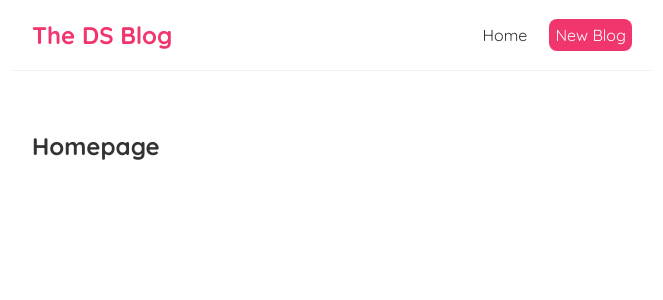
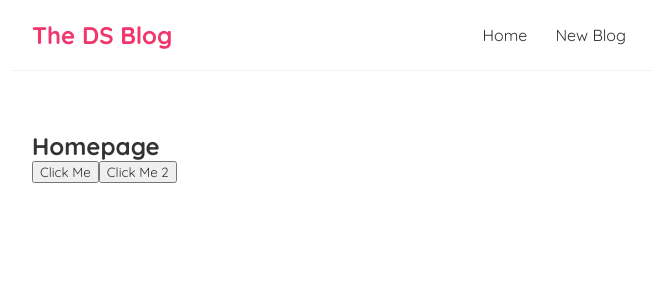
Before and after one commit to SandeeraDS/ds-blog, a React (Create React App) app: page / in a window 1280 px wide. Shown: the top 300 px of the page, without its empty margins (308-971 px from the left). Built offline with nearby package versions, Linux system fonts and the light colour scheme.

Commit message:
Step 3 - click events

```diff
--- a/src/Home.js
+++ b/src/Home.js
@@ -1,7 +1,18 @@
 const Home = () => {
+    const handleClick = (e)=>{
+        console.log("hello, Sandeera " , e);
+    }
+
+    const handleClickAgain = (name,e)=>{
+        // console.log("hello," + name);
+        console.log("My name is " + name,e.target)
+    }
+
     return (
         <div className="home">
             <h2>Homepage</h2>
+            <button onClick={handleClick}>Click Me</button>
+            <button onClick={(e)=>handleClickAgain("Sandeera",e)}>Click Me 2</button>
         </div>
     );
 }
--- a/src/Navbar.js
+++ b/src/Navbar.js
@@ -4,11 +4,7 @@ const Navbar = () => {
             <h1>The DS Blog</h1>
             <div className="links">
                 <a href="/">Home</a>
-                <a href="/create" style={{
-                    color: "white",
-                    backgroundColor: '#f1356d',
-                    borderRadius: '8px'
-                }}>New Blog</a>
+                <a href="/create">New Blog</a>
             </div>
         </nav>
     );
```
